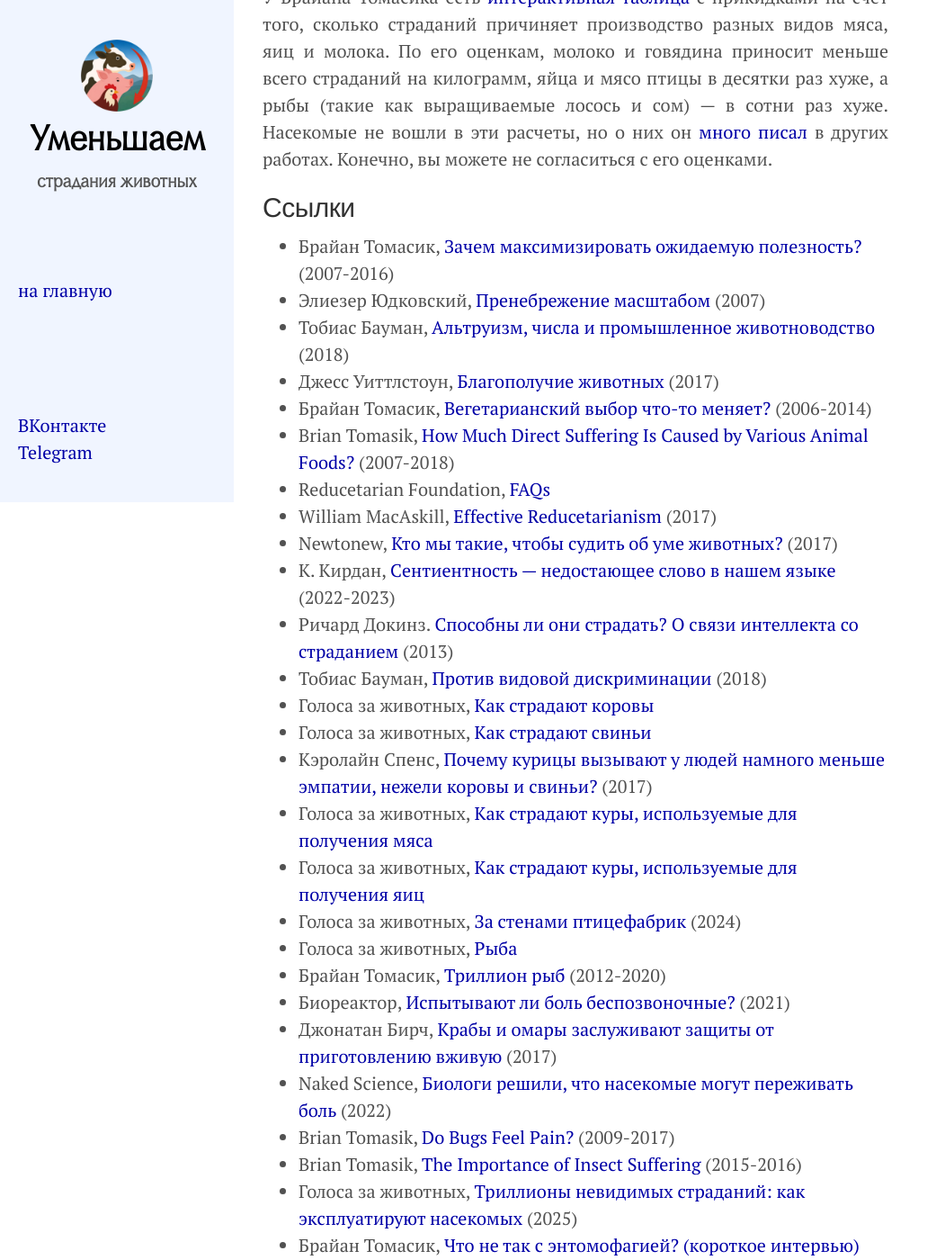
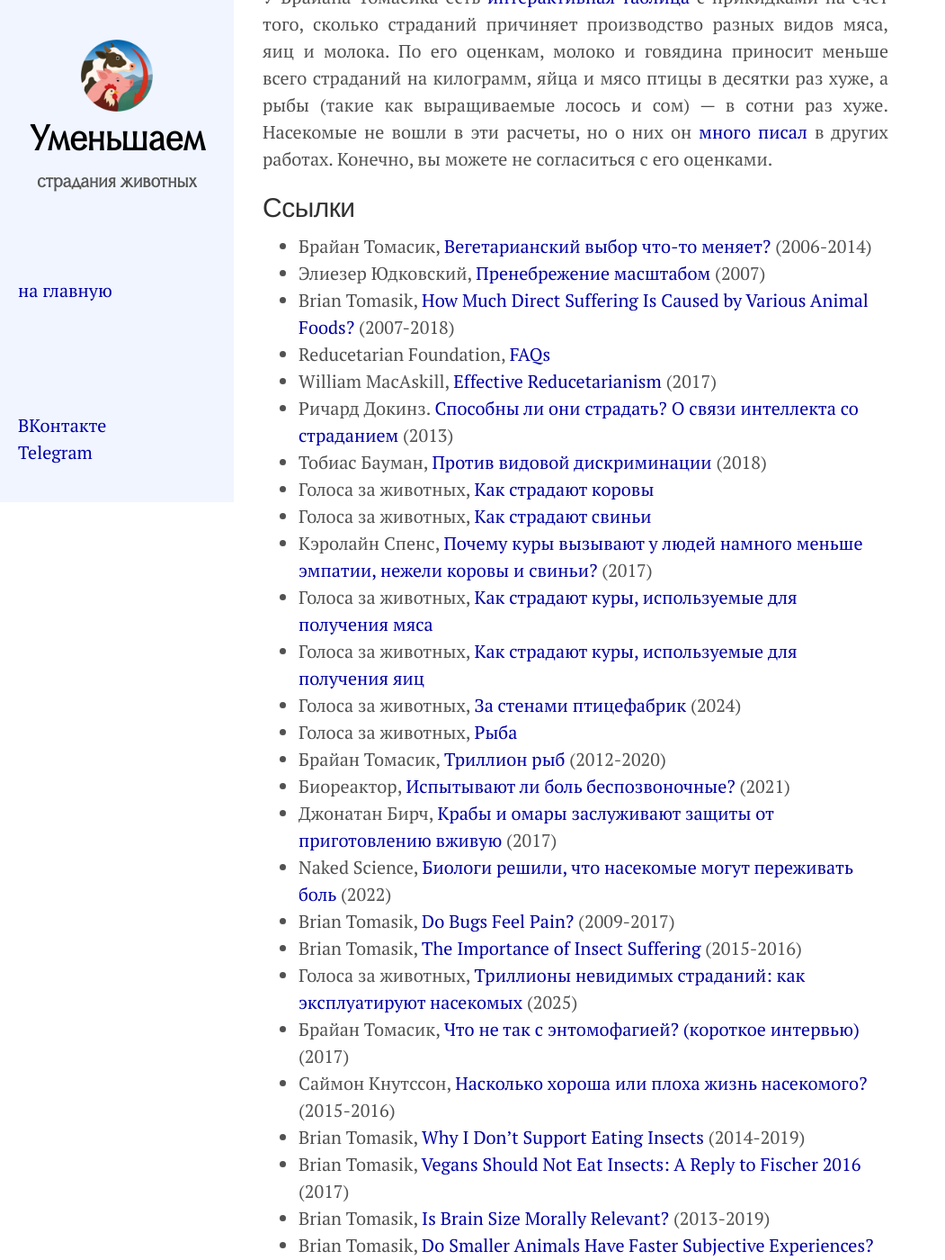
Before and after one commit to Umenshaem/umenshaem.github.io, a Jekyll site: the page built from _articles/zamena-odnogo-myasa-na-drugoe.md, in a window 1280 px wide and 1400 px high, scrolled down 1513 px. Shown: the whole window at 90% size, without its empty margins (0-1051 px from the left). Built offline with Jekyll 4.4.1, drawn with Linux system fonts in a browser that asks for light colours.

Commit message:
Update zamena-odnogo-myasa-na-drugoe.md

```diff
--- a/_articles/zamena-odnogo-myasa-na-drugoe.md
+++ b/_articles/zamena-odnogo-myasa-na-drugoe.md
@@ -25,22 +25,17 @@ preview: assets/images/articles/a30c2718-93aa-4bba-9145-8dea1f5e41b7.jpg
 
 ## Ссылки
 
-- Брайан Томасик, [Зачем максимизировать ожидаемую полезность?](https://reducingsuffering.github.io/brian-tomasik-why-maximize-expected-value.html) (2007-2016)
+- Брайан Томасик, [Вегетарианский выбор что-то меняет?](brian-tomasik-does-vegetarianism-make-a-difference.html) (2006-2014)
 - Элиезер Юдковский, [Пренебрежение масштабом](https://lesswrong.ru/w/%D0%9F%D1%80%D0%B5%D0%BD%D0%B5%D0%B1%D1%80%D0%B5%D0%B6%D0%B5%D0%BD%D0%B8%D0%B5_%D0%BC%D0%B0%D1%81%D1%88%D1%82%D0%B0%D0%B1%D0%BE%D0%BC)
  (2007)
-- Тобиас Бауман, [Альтруизм, числа и промышленное животноводство](tobias-baumann-altruism-numbers-and-factory-farms.html) (2018)
-- Джесс Уиттлстоун, [Благополучие животных](https://ea-ru.org/articles/animal-welfare) (2017)
-- Брайан Томасик, [Вегетарианский выбор что-то меняет?](brian-tomasik-does-vegetarianism-make-a-difference.html) (2006-2014)
 - Brian Tomasik, [How Much Direct Suffering Is Caused by Various Animal Foods?](https://reducing-suffering.org/how-much-direct-suffering-is-caused-by-various-animal-foods/) (2007-2018)
 - Reducetarian Foundation, [FAQs](https://www.reducetarian.org/faq)
 - William MacAskill, [Effective Reducetarianism](https://ora.ox.ac.uk/objects/uuid:23a1d45a-50a8-4550-bc61-a08205dc6622/files/mf81bad5c1e62b49db0083cfa8e18d353) (2017)
-- Newtonew, [Кто мы такие, чтобы судить об уме животных?](https://web.archive.org/web/20230608152626/https://newtonew.com/science/kto-my-takie-chtoby-sudit-ob-ume-zhivotnyh) (2017)
-- К. Кирдан, [Cентиентность — недостающее слово в нашем языке](https://kkirdan.github.io/blog/466.html) (2022-2023)
 - Ричард Докинз. [Способны ли они страдать? О связи интеллекта со страданием](richard-dawkins-but-can-they-suffer.html) (2013)
 - Тобиас Бауман, [Против видовой дискриминации](tobias-baumann-the-case-against-speciesism.html) (2018)
 - Голоса за животных, [Как страдают коровы](https://voicesforanimals.ru/why/cattle)
 - Голоса за животных, [Как страдают свиньи](https://voicesforanimals.ru/why/pigs)
-- Кэролайн Спенс, [Почему курицы вызывают у людей намного меньше эмпатии, нежели коровы и свиньи?](https://effective-vegan.livejournal.com/4866.html) (2017)
+- Кэролайн Спенс, [Почему куры вызывают у людей намного меньше эмпатии, нежели коровы и свиньи?](https://effective-vegan.livejournal.com/4866.html) (2017)
 - Голоса за животных, [Как страдают куры, используемые для получения мяса](https://voicesforanimals.ru/why/chickens/broilers)
 - Голоса за животных, [Как страдают куры, используемые для получения яиц](https://voicesforanimals.ru/why/chickens/hens)
 - Голоса за животных, [За стенами птицефабрик](https://www.youtube.com/watch?v=hl2M5RJvZ7o) (2024)
```
